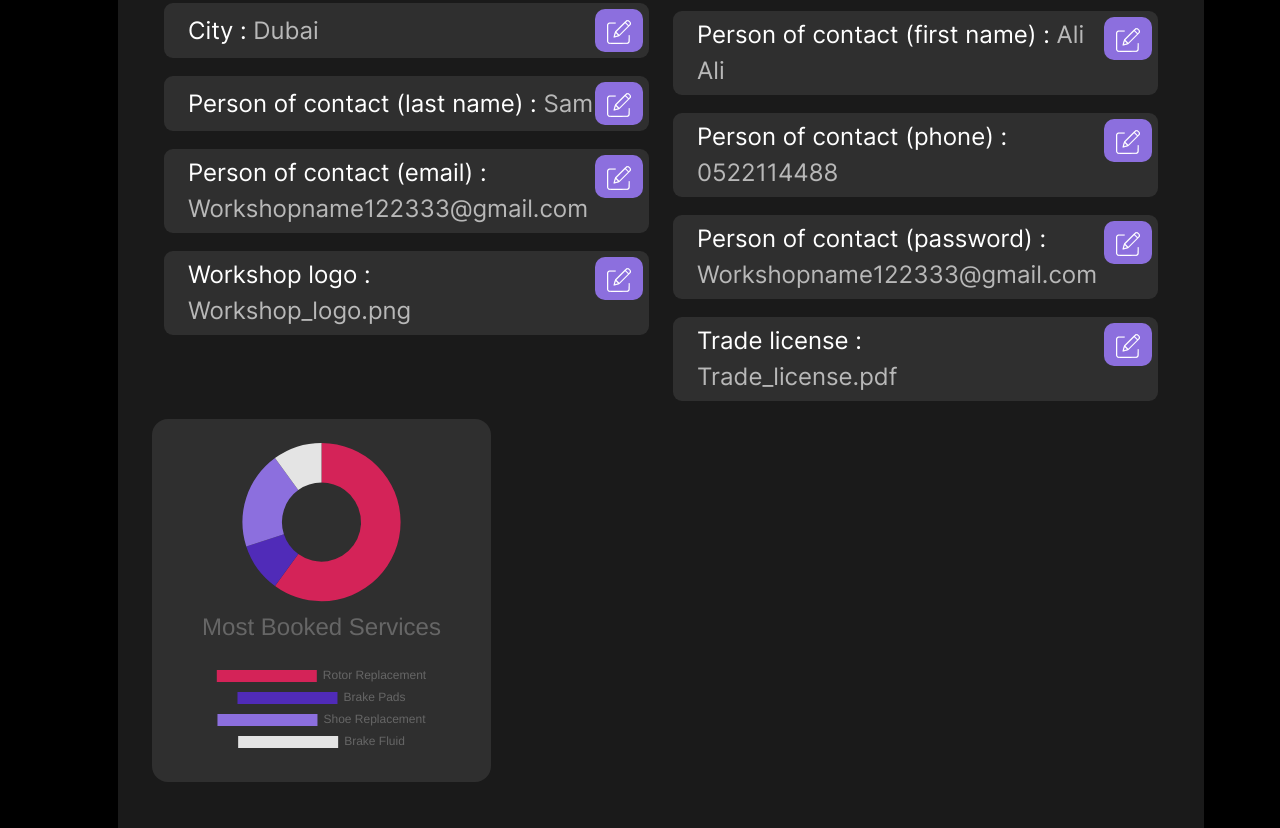
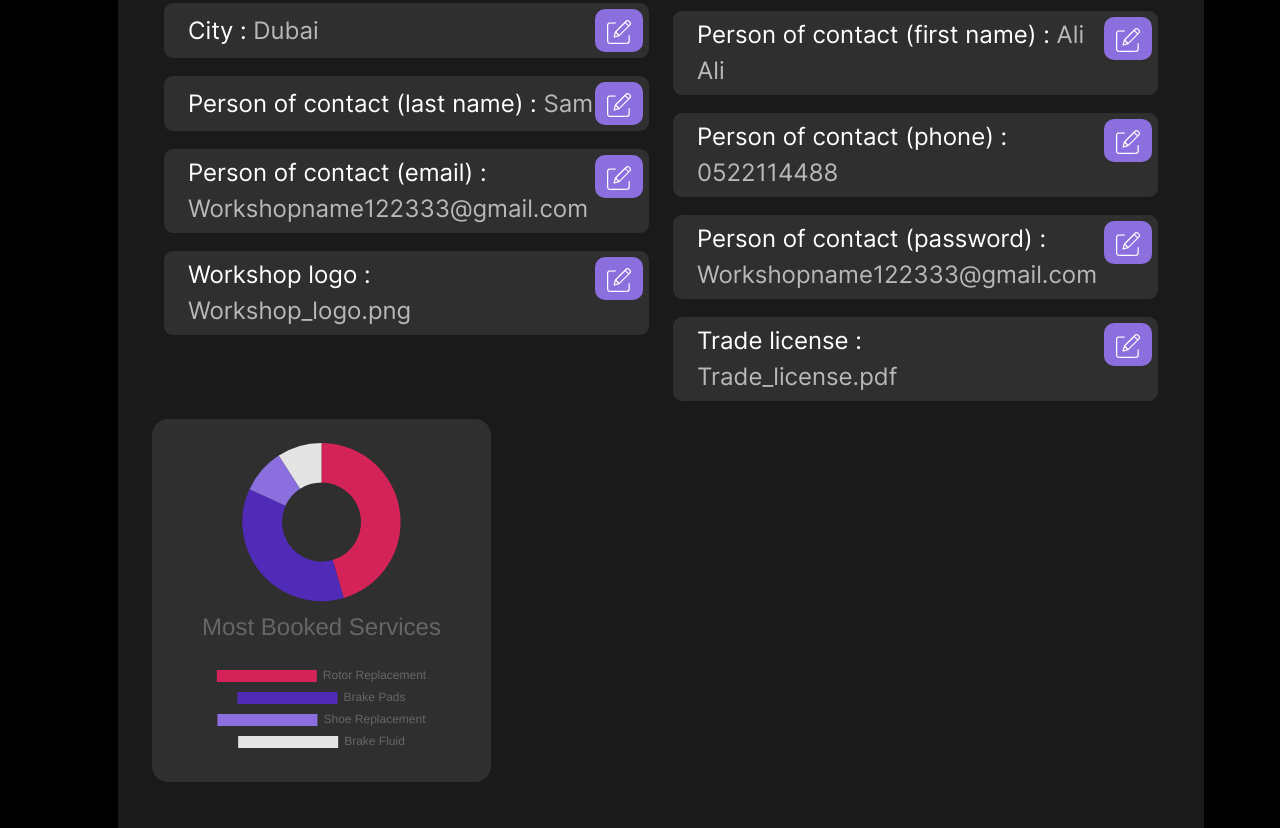
Before and after one commit to pruthuviE/the-alba-cars-frontend, a plain HTML site: page index.html in a window 1280 px wide. Shown: the part 1579-2407 px from the top of the page. Drawn offline with nearby package versions, Linux system fonts and the light colour scheme.

Commit message:
chart data change

```diff
--- a/index.html
+++ b/index.html
@@ -332,7 +332,7 @@
                 ],
                 datasets: [{
                     label: 'My First Dataset',
-                    data: [300, 50, 100, 50],
+                    data: [50, 40, 10, 10],
                     backgroundColor: [
                         '#D42358',
                         '#502BB8',
```
